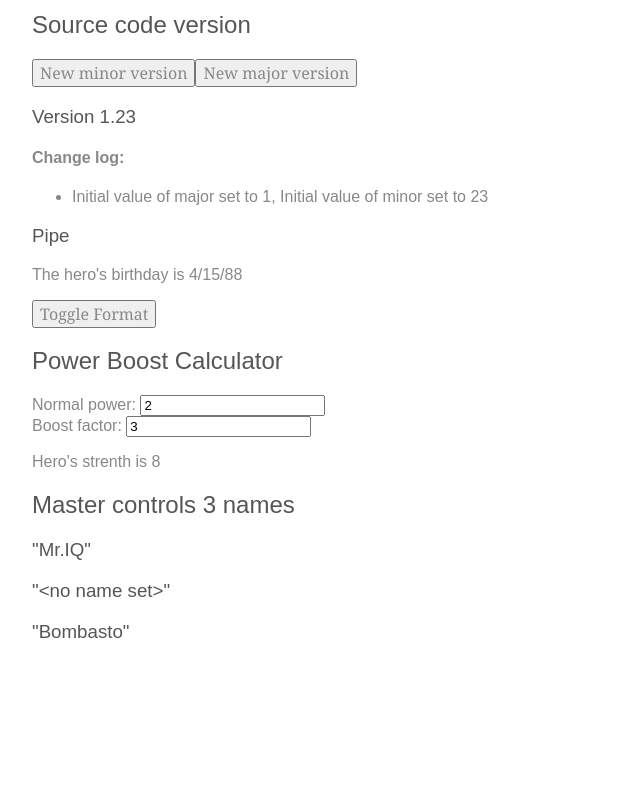
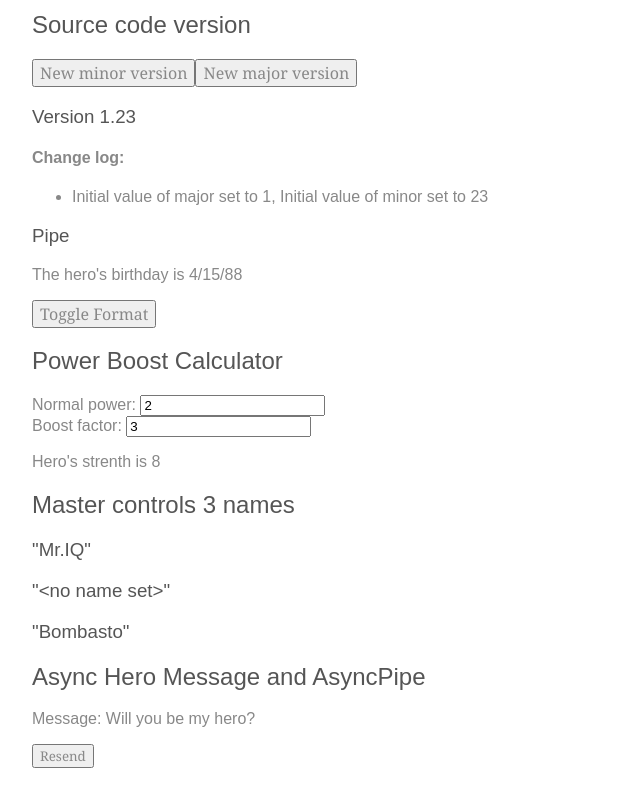
Before and after one commit to ZhangZongkun/my-router, an Angular app: page /example in a window 1280 px wide. Shown: the part 1771-2571 px from the top of the page, without its empty margins (0-640 px from the left). Before the commit the page ends 2446 px from the top, so only its background shows below. Built offline with nearby package versions, Linux system fonts and the light colour scheme.

Commit message:
增加AsyncMessageComponent

```diff
--- /dev/null
+++ b/src/app/example/async-message.component.ts
@@ -0,0 +1,33 @@
+import { Component } from '@angular/core';
+import { Observable } from 'rxjs/Observable';
+import 'rxjs/add/observable/interval';
+import 'rxjs/add/operator/map';
+import 'rxjs/add/operator/take';
+
+@Component({
+  selector: 'app-async-message',
+  template: `
+    <h2>Async Hero Message and AsyncPipe</h2>
+    <p>Message: {{message$ | async}}</p>
+    <button (click)="resend()">Resend</button>
+  `
+})
+export class AsyncMessageComponent {
+  message$: Observable<string>;
+
+  private messages = [
+    'You are my hero!',
+    'You are the best hero!',
+    'Will you be my hero?'
+  ];
+
+  constructor() {
+    this.resend();
+  }
+
+  resend() {
+    this.message$ = Observable.interval(500)
+      .map(i => this.messages[i])
+      .take(this.messages.length);
+  }
+}
--- a/src/app/example/example.component.html
+++ b/src/app/example/example.component.html
@@ -97,3 +97,5 @@
 
 <h2>Master controls {{names.length}} names</h2>
 <app-name-child *ngFor="let n of names" [name]="n"></app-name-child>
+
+<app-async-message></app-async-message>
--- a/src/app/example/example.module.ts
+++ b/src/app/example/example.module.ts
@@ -10,6 +10,7 @@
 import { CountdownTimerComponent } from './countdown-timer.component';
 import { VersionChildComponent } from './version-child.component';
 import { NameChildComponent } from './name-child.component';
+import { AsyncMessageComponent } from './async-message.component';
 import { IntervalDirective } from './interval.directive';
 import { UnlessDirective } from './unless.directive';
 import { ExponentPipe } from './exponent.pipe';
@@ -18,7 +19,7 @@
   imports: [SharedModule, ExampleRoutingModule],
   declarations: [ExampleComponent, BankComponent, heroSwitchComponents, SizerComponent,
     VoterComponent, CountdownTimerComponent, VersionChildComponent, NameChildComponent,
-    IntervalDirective, UnlessDirective, ExponentPipe]
+    AsyncMessageComponent, IntervalDirective, UnlessDirective, ExponentPipe]
 })
 export class ExampleModule {
 }
```
